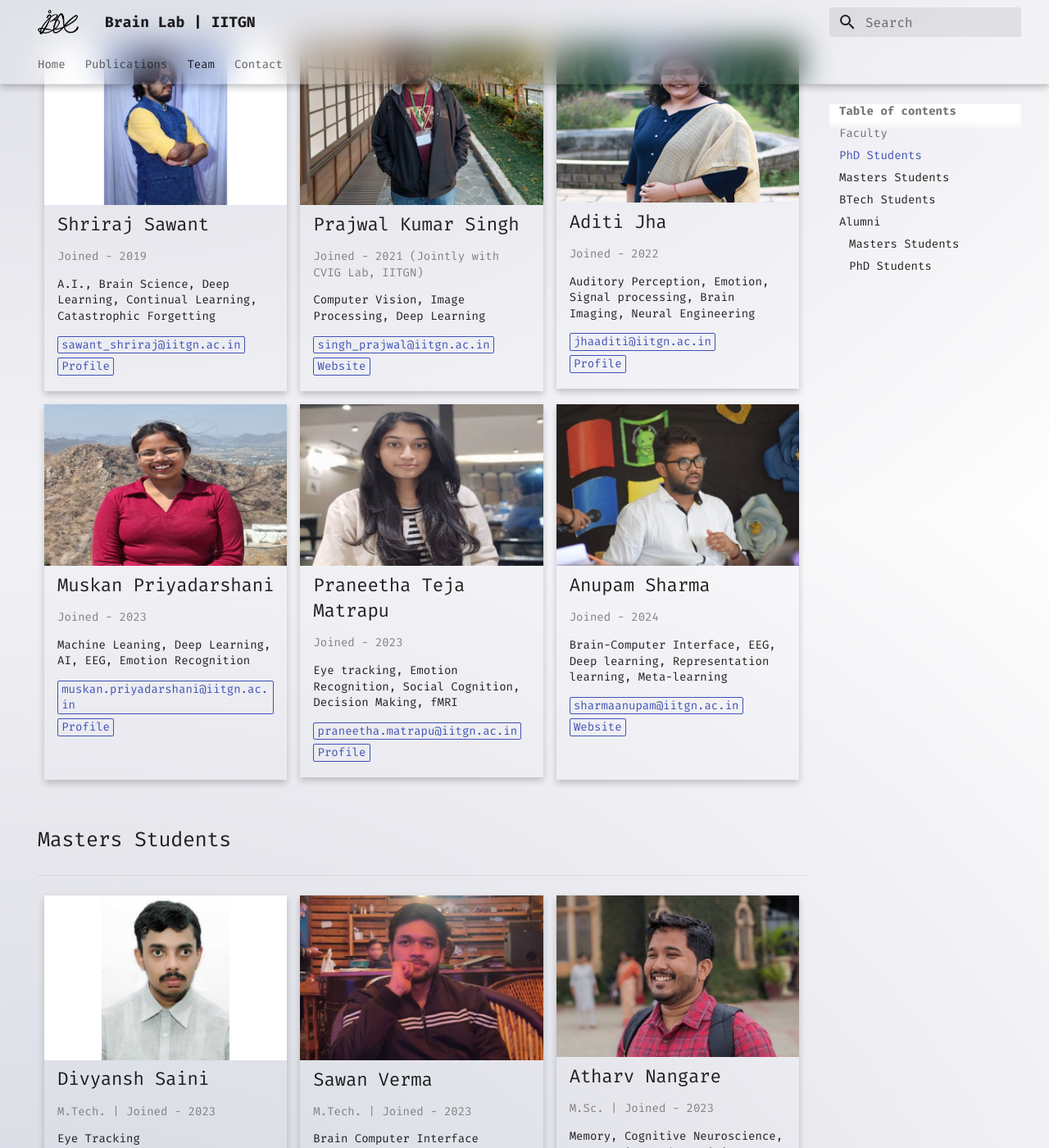
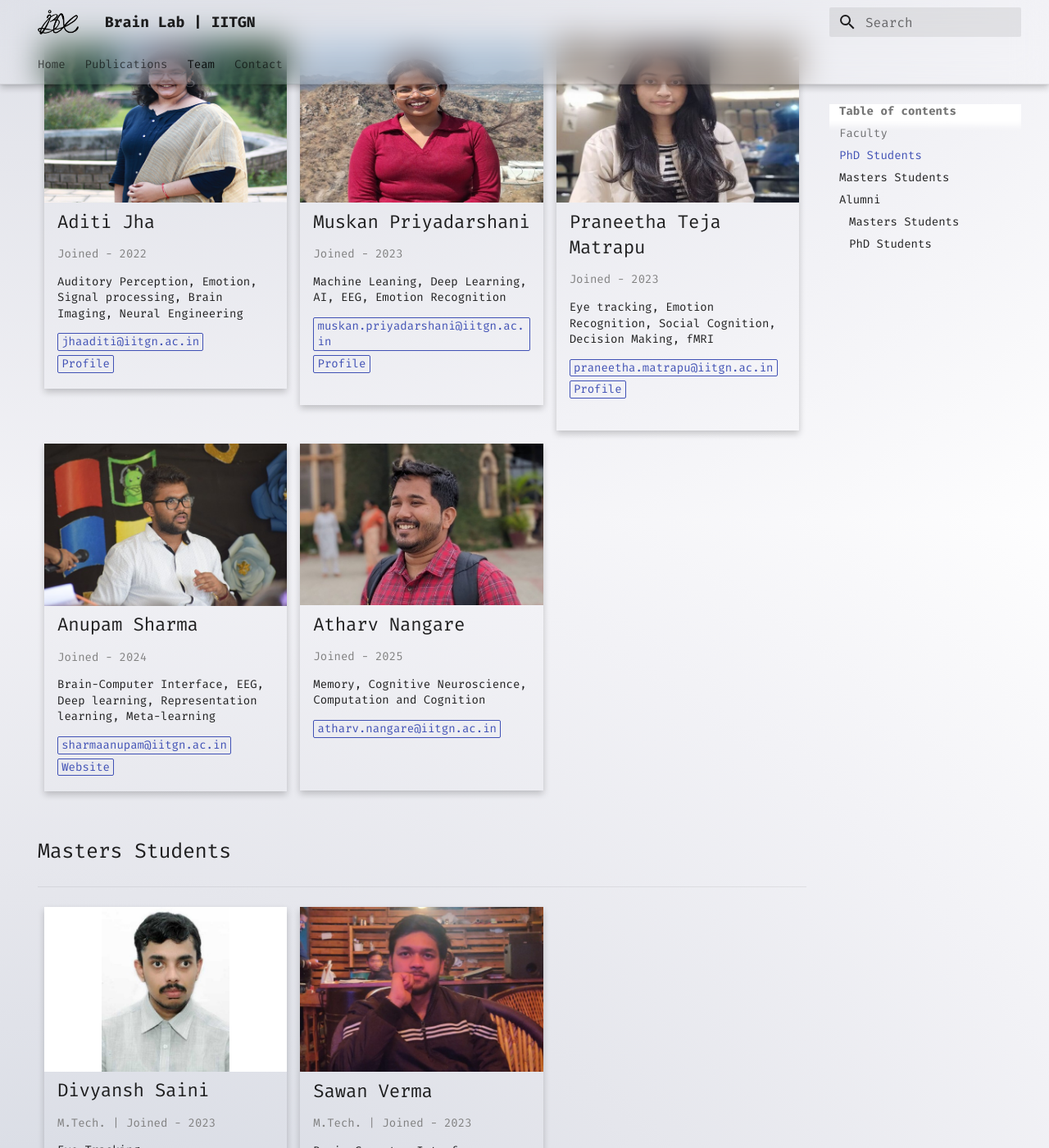
Before and after one commit to brain-informatics/brain-informatics.github.io, an MkDocs documentation site: the page built from docs/team.md, in a window 1280 px wide and 1400 px high, scrolled down 853 px. Shown: the whole window at 82% size. Built offline with MkDocs 1.6.1 and Material for MkDocs 9.7.7, drawn with Linux system fonts in a browser that asks for light colours; some of the changed text lies outside the part shown.

Commit message:
updated team data

```diff
--- a/docs/team.md
+++ b/docs/team.md
@@ -12,7 +12,7 @@ hide:
       <img src="/assets/team/kprasad.jpg" alt="Krishna" style="width:100%">
       <div class="tcontainer" markdown="1">
         <h2>Krishna Prasad Miyapuram</h2>
-        <p class="ttitle">Associate Professor</p>
+        <p class="ttitle">Professor</p>
         <p>Neuroeconomics & Neuromarketing, Computational Cognitive Science, Neuroimaging (EEG, fMRI) & Brain Computer Interface, Machine Learning & Artificial Intelligence.</p>
         <p><a href="mailto:kprasad@iitgn.ac.in" class="pub_button">kprasad@iitgn.ac.in</a> <a href="https://cogs.iitgn.ac.in/team/krishna-prasad-miyapuram/" class="pub_button" target="_blank">Website</a></p>
       </div>
@@ -24,39 +24,7 @@ hide:
 ---
 
 <div class="trow">
-  <div class="tcolumn">
-    <div class="tcard">
-      <!--
-      <div style="text-align:center;">
-      <img src="/assets/team/shriraj.jfif" alt="Shriraj Sawant" style="height:218.21px; width: auto; margin-left:auto; margin-right: auto;">
-      </div>
-      -->
-      <img src="/assets/team/shriraj.png" alt="Shriraj Sawant" style="width:100%">
-      <div class="tcontainer" markdown="1">
-        <h2>Shriraj Sawant</h2>
-        <p class="ttitle">Joined - 2019</p>
-        <p>A.I., Brain Science, Deep Learning, Continual Learning, Catastrophic Forgetting</p>
-        <p><a href="mailto:sawant_shriraj@iitgn.ac.in" class="pub_button">sawant_shriraj@iitgn.ac.in</a> <a href="https://www.linkedin.com/in/shriraj-aka-sr13/" class="pub_button" target="_blank">Profile</a></p>
-      </div>
-    </div>
-  </div>
 
-  <div class="tcolumn">
-    <div class="tcard">
-      <!--
-      <div style="text-align:center;">
-      <img src="/assets/team/prajwal.png" alt="Prajwal Kumar Singh" style="height:218.21px; width: auto; margin-left:auto; margin-right: auto;">
-      </div>
-      -->
-      <img src="/assets/team/prajwal.jpg" alt="Prajwal Kumar Singh" style="width:100%">
-      <div class="tcontainer" markdown="1">
-        <h2>Prajwal Kumar Singh</h2>
-        <p class="ttitle">Joined - 2021 (Jointly with CVIG Lab, IITGN)</p>
-        <p>Computer Vision, Image Processing, Deep Learning</p>
-        <p><a href="mailto:singh_prajwal@iitgn.ac.in" class="pub_button">singh_prajwal@iitgn.ac.in</a> </br> <a href="https://prajwalsingh.github.io/" class="pub_button" target="_blank">Website</a></p>
-      </div>
-    </div>
-  </div>
 
   <div class="tcolumn">
     <div class="tcard">
@@ -70,10 +38,6 @@ hide:
     </div>
   </div>
 
-
-</div>
-
-<div class="trow">
   <div class="tcolumn">
     <div class="tcard">
       <img src="/assets/team/muskan.jpg" alt="Muskan Priyadarshani" style="width:100%">
@@ -82,7 +46,7 @@ hide:
         <p class="ttitle">Joined - 2023</p>
         <p>Machine Leaning, Deep Learning, AI, EEG, Emotion Recognition</p>
         <p><a href="mailto:muskan.priyadarshani@iitgn.ac.in" class="pub_button">muskan.priyadarshani@iitgn.ac.in</a> </br> <a href="https://www.linkedin.com/in/muskan-priyadarshani-8331751bb/" class="pub_button" target="_blank">Profile</a></p>
-        <div style="height:34.16px;"></div>
+        <div style="height:20px;"></div>
       </div>
     </div>
   </div>
@@ -95,9 +59,15 @@ hide:
         <p class="ttitle">Joined - 2023</p>
         <p>Eye tracking, Emotion Recognition, Social Cognition, Decision Making, fMRI</p>
         <p><a href="mailto:praneetha.matrapu@iitgn.ac.in" class="pub_button">praneetha.matrapu@iitgn.ac.in</a> </br> <a href="https://www.linkedin.com/in/praneetha-teja-857370193/" class="pub_button" target="_blank">Profile</a></p>
+        <div style="height:20px;"></div>
       </div>
     </div>
   </div>
+
+
+</div>
+
+<div class="trow">
 
   <div class="tcolumn">
     <div class="tcard">
@@ -107,10 +77,29 @@ hide:
         <p class="ttitle">Joined - 2024</p>
         <p>Brain-Computer Interface, EEG, Deep learning, Representation learning, Meta-learning</p>
         <p><a href="mailto:sharmaanupam@iitgn.ac.in" class="pub_button">sharmaanupam@iitgn.ac.in</a> </br> <a href="https://anp-scp.github.io" class="pub_button" target="_blank">Website</a></p>
-        <div style="height:34.16px;"></div>
+
       </div>
     </div>
   </div>
+
+  <div class="tcolumn">
+    <div class="tcard">
+      <!--
+      <div style="text-align:center;">
+      <img src="/assets/team/rucha.webp" alt="Rucha Mehta" style="height:222.06px; width: auto; margin-left:auto; margin-right: auto;">
+      </div>
+      -->
+      <img src="/assets/team/atharv.jpg" alt="Atharv" style="width:100%">
+      <div class="tcontainer" markdown="1">
+        <h2>Atharv Nangare</h2>
+        <p class="ttitle">Joined - 2025</p>
+        <p>Memory, Cognitive Neuroscience, Computation and Cognition</p>
+        <p><a href="mailto:atharv.nangare@iitgn.ac.in" class="pub_button">atharv.nangare@iitgn.ac.in</a> </p>
+        <div style="height:45px;"></div>
+      </div>
+    </div>
+  </div>
+
 </div>
 
 ## Masters Students
@@ -146,23 +135,7 @@ hide:
     </div>
   </div>
 
-  <div class="tcolumn">
-    <div class="tcard">
-      <!--
-      <div style="text-align:center;">
-      <img src="/assets/team/rucha.webp" alt="Rucha Mehta" style="height:222.06px; width: auto; margin-left:auto; margin-right: auto;">
-      </div>
-      -->
-      <img src="/assets/team/atharv.jpg" alt="Atharv" style="width:100%">
-      <div class="tcontainer" markdown="1">
-        <h2>Atharv Nangare</h2>
-        <p class="ttitle">M.Sc. | Joined - 2023</p>
-        <p>Memory, Cognitive Neuroscience, Computation and Cognition</p>
-        <p><a href="mailto:atharv.nangare@iitgn.ac.in" class="pub_button">atharv.nangare@iitgn.ac.in</a> </p>
-        <div style="height:11.52px;"></div>
-      </div>
-    </div>
-  </div>
+
 </div>
 
 <div class="trow">
@@ -205,35 +178,7 @@ hide:
   </div>
 </div>
 
-## BTech Students
----
 
-<div class="trow">
-  <div class="tcolumn">
-    <div class="tcard">
-      <img src="/assets/team/nikhilesh.png" alt="Nikhilesh Myanapuri " style="width:100%">
-      <div class="tcontainer" markdown="1">
-        <h2>Nikhilesh Myanapuri </h2>
-        <p class="ttitle">Joined - 2024</p>
-        <p>Computational Neuroscience, Reinforcement Learning, Neuromorphic Computing, Brain-Computer Interfaces</p>
-        <p><a href="mailto:nikhilesh.myanapuri@iitgn.ac.in" class="pub_button">nikhilesh.myanapuri@iitgn.ac.in</a> </br> <a href="https://www.linkedin.com/in/nikhilesh-myanapuri-283859167" class="pub_button" target="_blank">Profile</a></p>
-      </div>
-    </div>
-  </div>
-
-  <div class="tcolumn">
-    <div class="tcard">
-      <img src="/assets/team/sridhar.jpg" alt="Sridhar Singh" style="width:100%">
-      <div class="tcontainer" markdown="1">
-        <h2>Sridhar Singh</h2>
-        <p class="ttitle">Joined - 2024</p>
-        <p>Continuum Mechanics, Finite Element Analysis, Engineering Design and Product Design</p>
-        <p><a href="mailto:sridharsingh.thakur@iitgn.ac.in" class="pub_button">sridharsingh.thakur@iitgn.ac.in</a> </br> <a href="http://www.linkedin.com/in/sri-singh" class="pub_button" target="_blank">Profile</a></p>
-        <div style="height:21.52px;"></div>
-      </div>
-    </div>
-  </div>
-</div>
 <div style="height:21.52px;"></div>
 
 # Alumni
```
